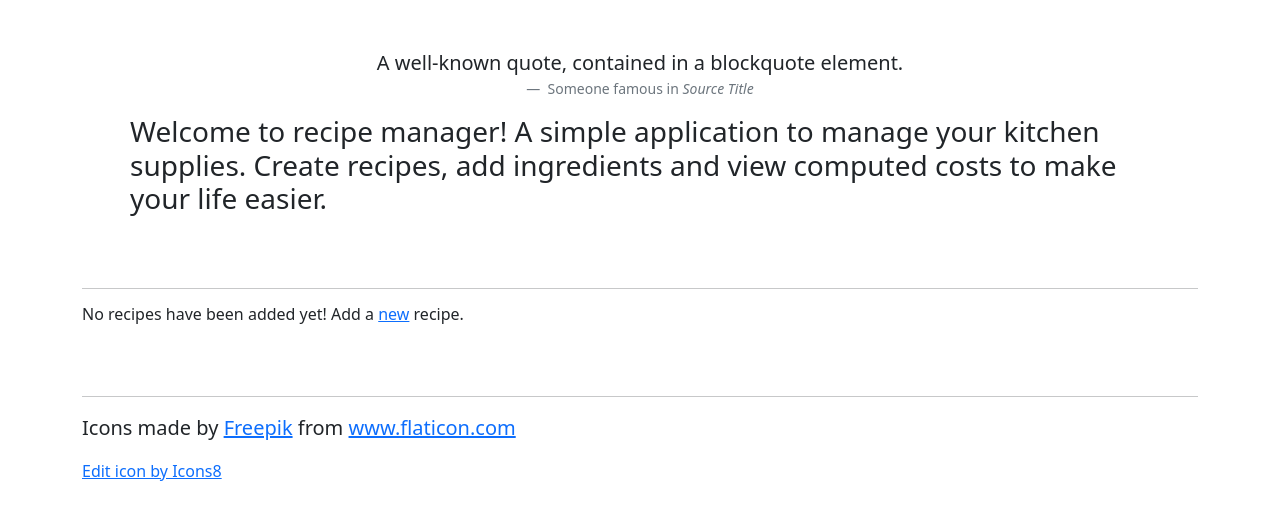
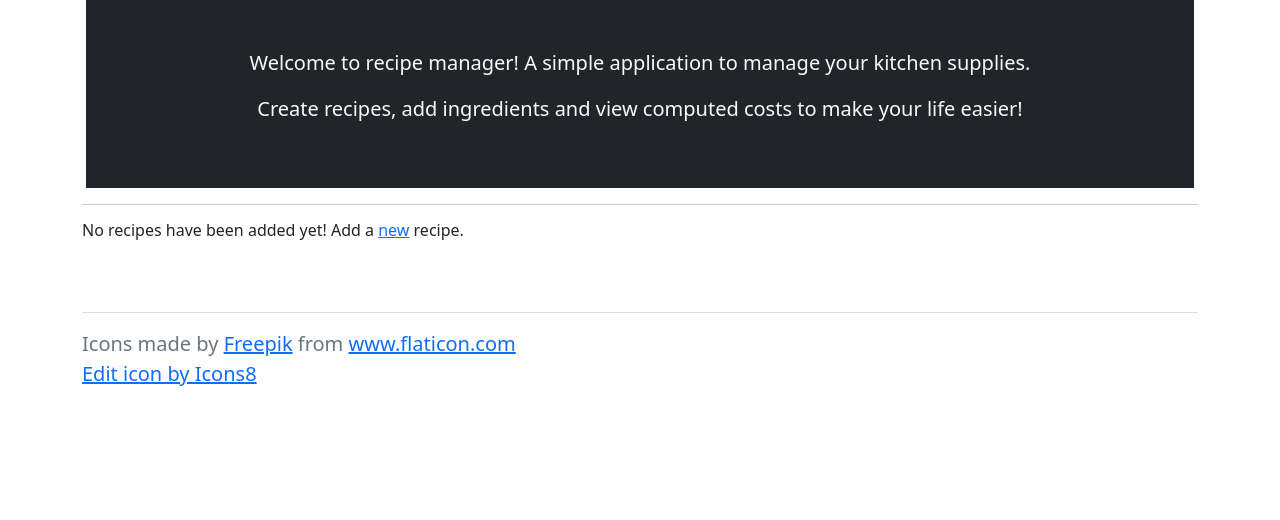
Before and after one commit to ajoyoommen/recipe_manager, a Django app: page /recipes/home in a window 1280 px wide. Shown: the part 56-576 px from the top of the page. Run offline with Django 3.2, Linux system fonts and the light colour scheme; data that the repository does not hold is empty; some libraries are stand-ins or nearby versions.

Commit message:
Changes to home page

```diff
--- a/recipes/templates/_layout.html
+++ b/recipes/templates/_layout.html
@@ -8,12 +8,13 @@
     {% endblock %}
 
     <div class="row pt-5">
-      <blockquote class="blockquote">
+      <blockquote class="blockquote text-secondary">
         <hr>
         <p class="mb-0">Icons made by <a href="https://www.freepik.com" title="Freepik">Freepik</a> from <a href="https://www.flaticon.com/" title="Flaticon">www.flaticon.com</a></p>
+
+        <a href="https://icons8.com/icon/86374/edit">Edit icon by Icons8</a>
       </blockquote>
 
-      <a href="https://icons8.com/icon/86374/edit">Edit icon by Icons8</a>
     </div>
   </div>
 
--- a/recipes/templates/home.html
+++ b/recipes/templates/home.html
@@ -4,17 +4,15 @@
 {% block title %}Recipes | Recipe Manager{% endblock %}
 
 {% block content %}
-  <div class="row p-5">
+  <div class="row mx-1 p-5 bg-dark">
     <div class="col">
       <figure class="text-center">
-        <blockquote class="blockquote">
-          <p>A well-known quote, contained in a blockquote element.</p>
+        <blockquote class="blockquote text-light">
+          <p>Welcome to recipe manager! A simple application to manage your kitchen supplies.</p>
+          <p>Create recipes, add ingredients and view computed costs to make your life easier!</p>
         </blockquote>
-        <figcaption class="blockquote-footer">
-          Someone famous in <cite title="Source Title">Source Title</cite>
-        </figcaption>
       </figure>
-      <p class="h3">Welcome to recipe manager! A simple application to manage your kitchen supplies. Create recipes, add ingredients and view computed costs to make your life easier.</p>
+      <p class="h3"></p>
       <!--div class="col-md-6">
         <img src="{% static 'images/recipe.jpg' %}" class="img-fluid">
       </div-->
```
